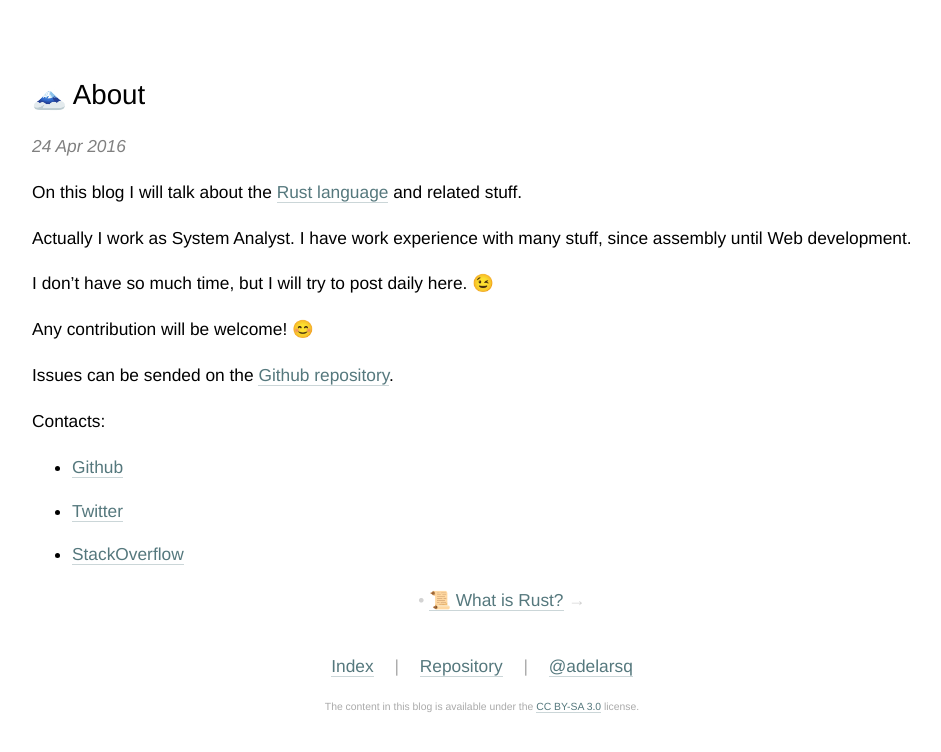
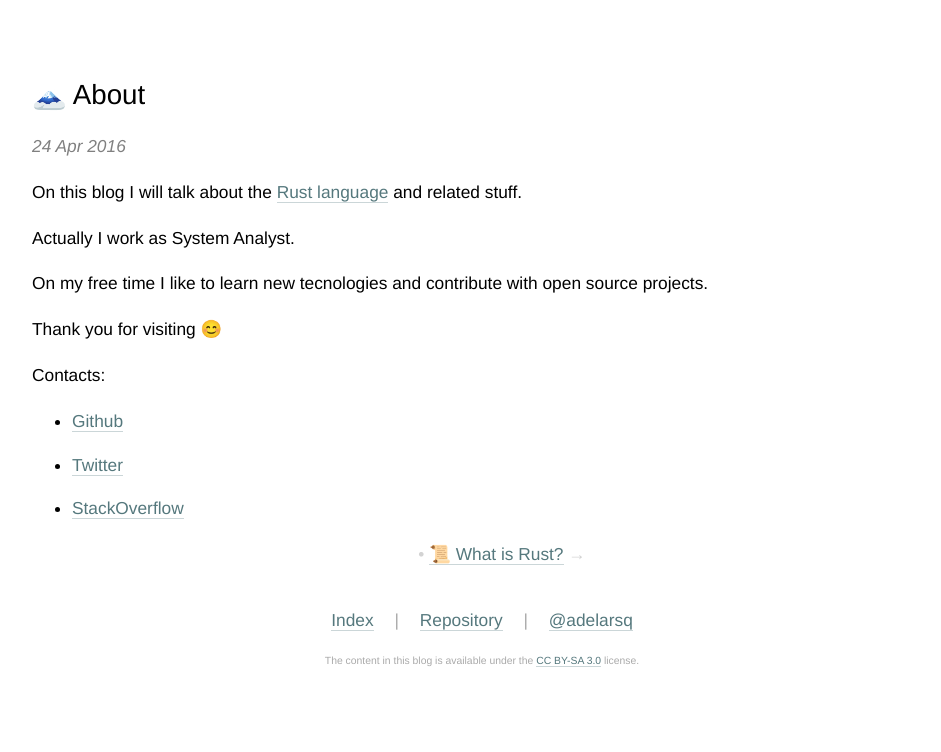
Before and after one commit to adelarsq/daily-rust.github.io, a Jekyll site: the page built from _posts/2016-04-24-about.md, in a window 1280 px wide. Shown: the top 752 px of the page, without its empty margins (158-1099 px from the left). Built offline with Jekyll 4.4.1, drawn with Linux system fonts in a browser that asks for light colours.

Commit message:
Update 2016-04-24-about.md

```diff
--- a/_posts/2016-04-24-about.md
+++ b/_posts/2016-04-24-about.md
@@ -7,13 +7,11 @@ tags: [about, rust]
 
 On this blog I will talk about the [Rust language](https://www.rust-lang.org) and related stuff.
 
-Actually I work as System Analyst. I have work experience with many stuff, since assembly until Web development.
+Actually I work as System Analyst.
 
-I don't have so much time, but I will try to post daily here. 😉
+On my free time I like to learn new tecnologies and contribute with open source projects.
 
-Any contribution will be welcome! 😊
-
-Issues can be sended on the [Github repository](https://github.com/daily-rust/daily-rust.github.io/issues).
+Thank you for visiting 😊
 
 Contacts:
 
```
